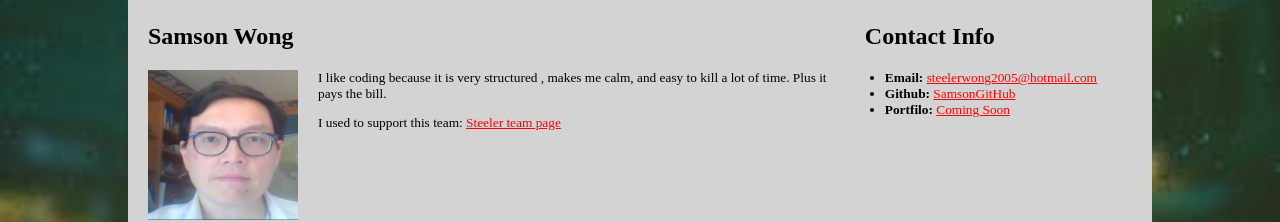
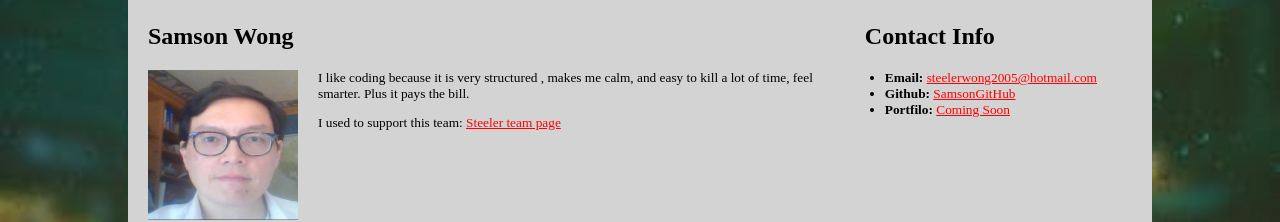
Before and after one commit to swong452/github.io, a plain HTML site: page index.html in a window 1280 px wide. Shown: the part 197-419 px from the top of the page. Drawn offline with Linux system fonts and the light colour scheme.

Commit message:
add smarter

```diff
--- a/index.html
+++ b/index.html
@@ -27,7 +27,7 @@
 
              <img id="bio-image" src="SWPic.PNG" alt="Samson">
              <p> I like coding because it is very structured , makes me calm,
-                 and easy to kill a lot of time. Plus it pays the bill.
+                 and easy to kill a lot of time, feel smarter.  Plus it pays the bill.
              </p>
              <p> I used to support this team: <a href="https://www.steelers.com" target="_blank">Steeler team page</a> </p>
         </section>
```
